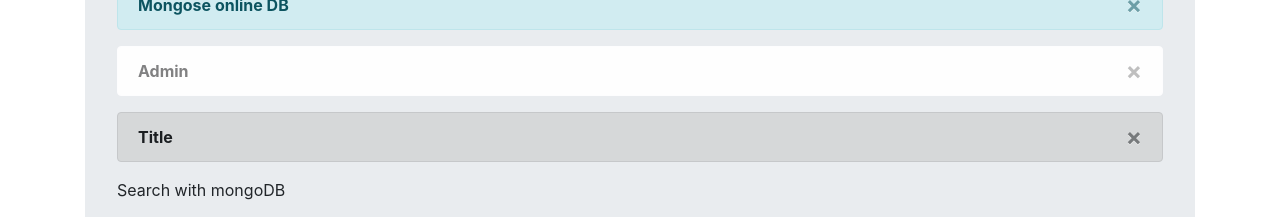
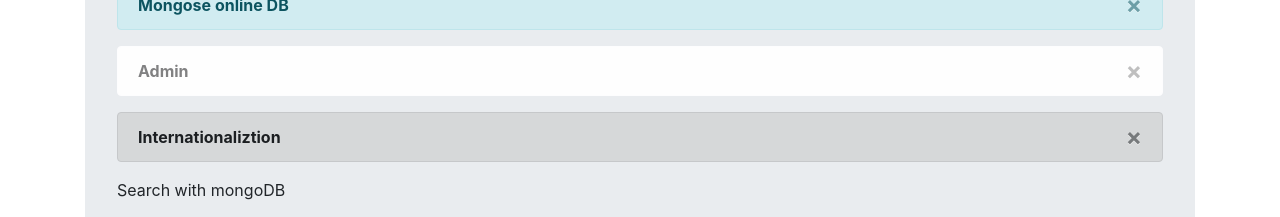
Before and after one commit to bob-smith-compass/liki, a React (Create React App) app: page / in a window 1280 px wide. Shown: the part 840-1057 px from the top of the page. Built offline with nearby package versions, Linux system fonts and the light colour scheme.

Commit message:
* Context API

```diff
--- a/src/App.js
+++ b/src/App.js
@@ -6,6 +6,11 @@
 import Links from './components/links/Links';
 import Todo from './components/todo/Todo';
 // import 'bootstrap/dist/css/bootstrap.min.css'
+/**
+ * Context API
+ */
+const ConfigContext = React.createContext();
+
 
 function App() {
   return (
--- a/src/components/todo/Todo.jsx
+++ b/src/components/todo/Todo.jsx
@@ -45,7 +45,7 @@
         <Alert type={"alert-warning"} title={"Google Drive connection"} />
         <Alert type={"alert-info"} title={"Mongose online DB"} />
         <Alert type={"alert-light"} title={"Admin"} />
-        <Alert type={"alert-dark"} title={"Title"} />
+        <Alert type={"alert-dark"} title={"Internationaliztion"} />
         <p>Search with mongoDB</p>
         <p>Relay GraphQL</p>
         <p>Debounce</p>
```
